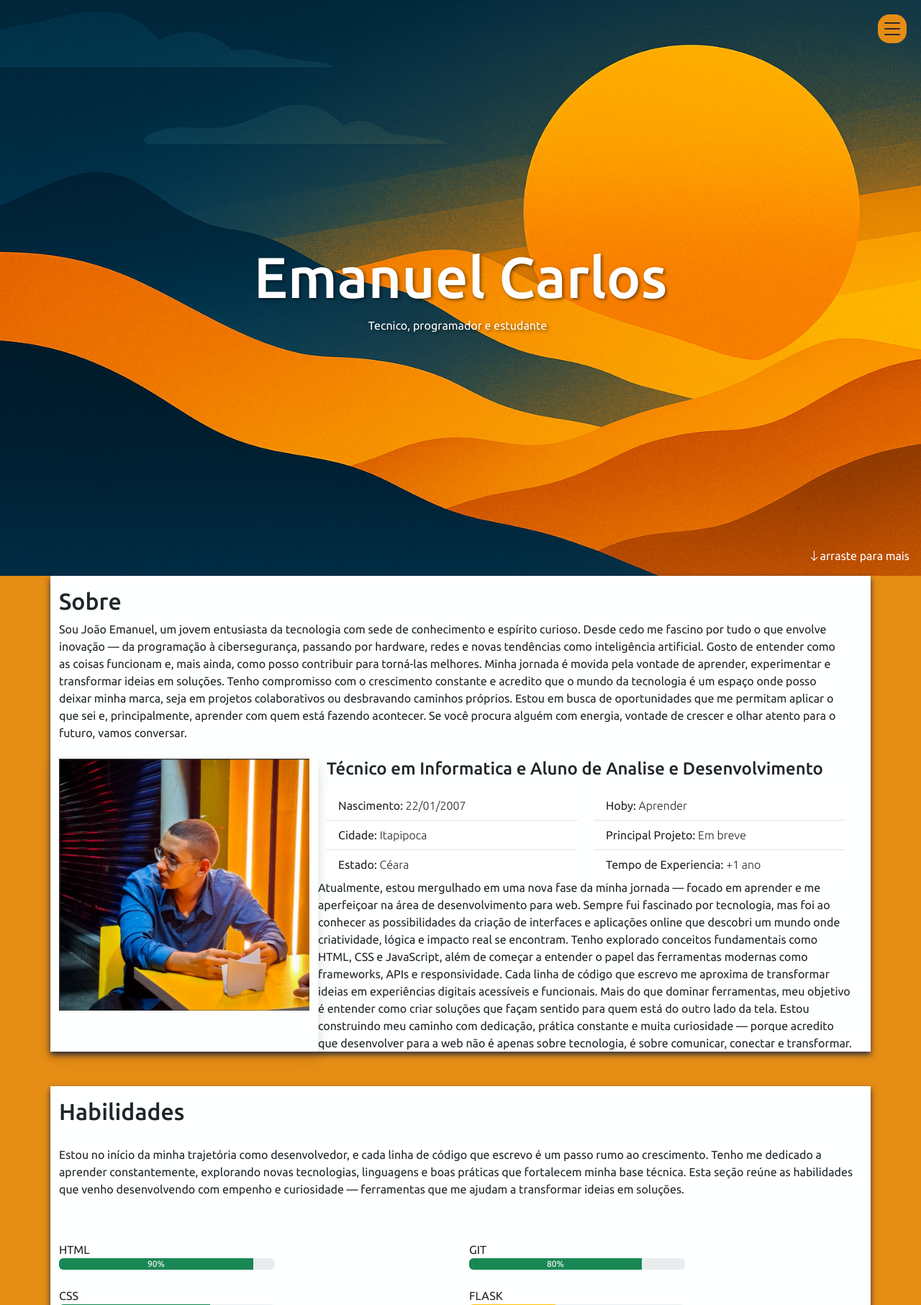
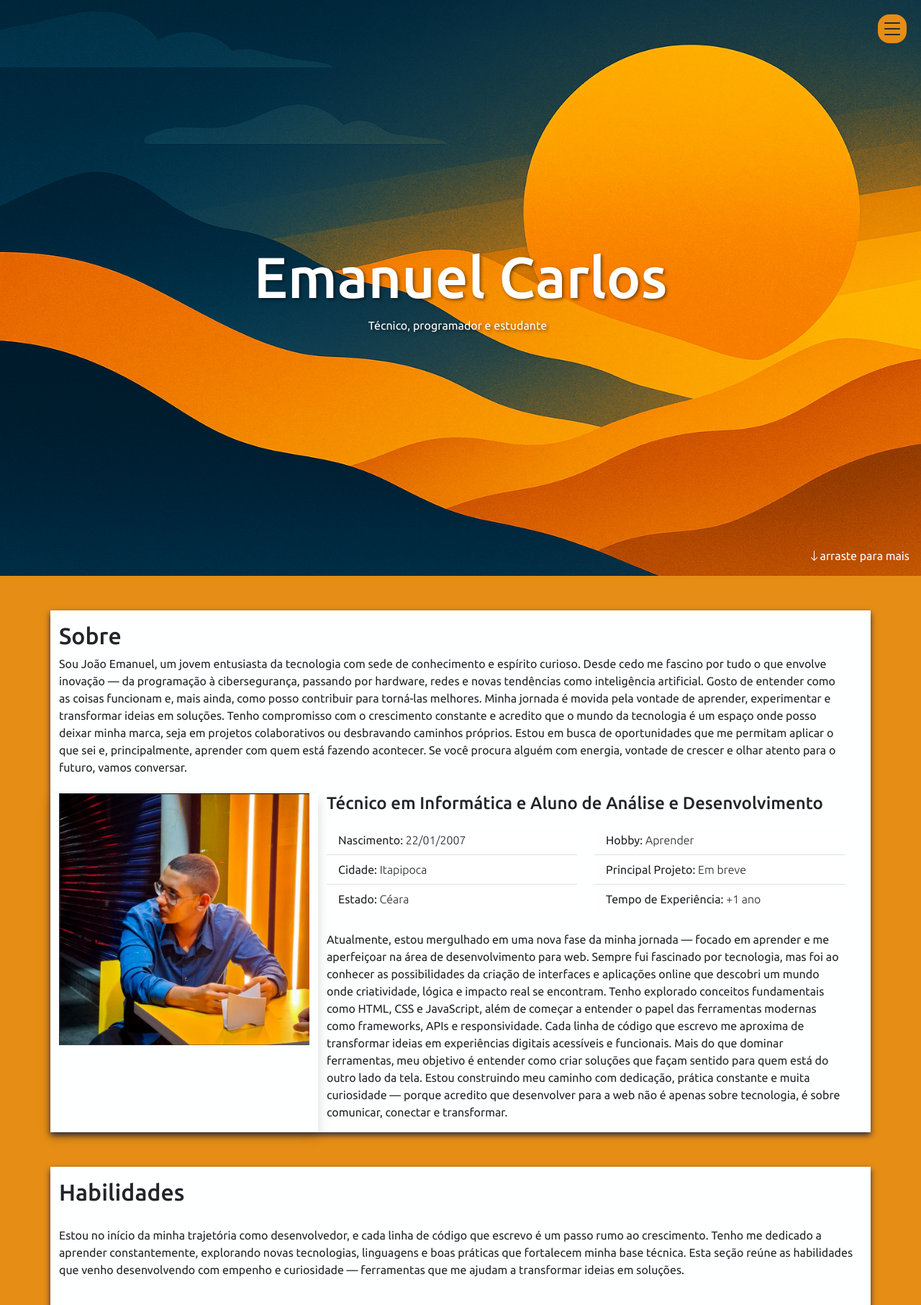
Before and after one commit to joao-tec-info/portifolio, a Flask app: page / in a window 1280 px wide. Shown: the top 1813 px of the page at 72% size. Run offline with Flask 3, Linux system fonts and the light colour scheme; some libraries are stand-ins or nearby versions.

Commit message:
formataçao de texto do site

```diff
--- a/curiculo/templates/index.html
+++ b/curiculo/templates/index.html
@@ -15,7 +15,7 @@
     <link rel="icon" type="image/png" href="/static/img/icone01.png">
     <meta name="viewport" content="width=device-width, initial-scale=1.0, maximum-scale=1.0, user-scalable=no">
 
-    <title>pagina</title>
+    <title>Página</title>
 </head>
 
 <body id="body">
@@ -24,7 +24,7 @@
     <aside id="header">
         <section id="profile">
             <img src="/static/img/FotoDePerfil.png" alt="FotoDePerfil">
-            <h1>Emanuel carlos</h1>
+            <h1>Emanuel Carlos</h1>
             <ul class="social">
                 <li>
                     <a href="#" target="_blank"><i class="bi bi-github"></i></a>
@@ -45,7 +45,7 @@
                 <ul class="nav flex-column">
                     <li class="nav-item">
                         <a class="nav-link active" aria-current="page" href="#"><i class="bi bi-house-door-fill"></i>
-                            Inicio</a>
+                            Início</a>
                     </li>
                     <li class="nav-item">
                         <a class="nav-link" href="#sobre"><i class="bi bi-person-fill"></i> Sobre</a>
@@ -55,7 +55,7 @@
                     </li>
                     <li class="nav-item">
                         <a class="nav-link" href="#curriculo"><i class="bi bi-file-earmark-check-fill"></i>
-                            Curriculo</a>
+                            Currículo</a>
                     </li>
                     <li class="nav-item">
                         <a class="nav-link" href="#portifolio"><i class="bi bi-collection-fill"></i> Portifolio</a>
@@ -77,7 +77,7 @@
                     Emanuel Carlos
 
                 </h2>
-                <span id="subtitle" class="text-white text-shadow">Tecnico, programador e estudante</span>
+                <span id="subtitle" class="text-white text-shadow">Técnico, programador e estudante</span>
             </div>
             <div id="arraste" class="col-md-7 d-flex justify-content-end align-items-end position-relative">
                 <a href="#sobre" class="position-absolute bottom-0 end-0 mb-3 me-3 text-white"><i
@@ -85,11 +85,11 @@
             </div>
         </section>
 
-        <section class="container" id="sobre" mt-5>
+        <section class="container  mt-5  " id="sobre">
             <div class="row w-100">
                 <div class="col-md-12">
 
-                    <h2 class="pt-3">Sobre</h2>
+                    <h2 class="pt-3 ">Sobre</h2>
 
                     <p>Sou João Emanuel, um jovem entusiasta da tecnologia com sede de conhecimento e espírito curioso.
                         Desde cedo me fascino por tudo o que envolve inovação — da programação à cibersegurança,
@@ -109,7 +109,7 @@
                         </div>
 
                         <div class="col-md-8">
-                            <h4 class="mb-3">Técnico em Informatica e Aluno de Analise e Desenvolvimento </h4>
+                            <h4 class="mb-3">Técnico em Informática e Aluno de Análise e Desenvolvimento </h4>
 
                             <div class="row" id="lista-sobre-informacoes">
                                 <div class="col-md-6">
@@ -125,16 +125,17 @@
                                 </div>
                                 <div class="col-md-6">
                                     <ul class="list-group list-group-flush">
-                                        <li class="list-group-item">Hoby: <span class="fw-lighter">Aprender</span></li>
+                                        <li class="list-group-item">Hobby: <span class="fw-lighter">Aprender</span></li>
                                         <li class="list-group-item">Principal Projeto: <span class="fw-lighter">Em
                                                 breve</span></li>
-                                        <li class="list-group-item">Tempo de Experiencia: <span class="fw-lighter">+1
+                                        <li class="list-group-item">Tempo de Experiência: <span class="fw-lighter">+1
                                                 ano</span></li>
 
 
                                     </ul>
                                 </div>
-                                Atualmente, estou mergulhado em uma nova fase da minha jornada — focado em aprender e me
+                                <div class="mt-4 mr-3 pb-3" >
+                                    Atualmente, estou mergulhado em uma nova fase da minha jornada — focado em aprender e me
                                 aperfeiçoar na área de desenvolvimento para web. Sempre fui fascinado por tecnologia,
                                 mas foi ao conhecer as possibilidades da criação de interfaces e aplicações online que
                                 descobri um mundo onde criatividade, lógica e impacto real se encontram.
@@ -146,6 +147,7 @@
                                 sentido para quem está do outro lado da tela. Estou construindo meu caminho com
                                 dedicação, prática constante e muita curiosidade — porque acredito que desenvolver para
                                 a web não é apenas sobre tecnologia, é sobre comunicar, conectar e transformar.
+                                </div>
 
                             </div>
                         </div>
@@ -269,7 +271,7 @@
                     <div class="col-md-6">
                         <h3 class="cr-title">Educação</h3>
                         <div class="cr-item">
-                            <h4>Tecnico em Informatica</h4>
+                            <h4>Técnico em Informática</h4>
                             <h5>2022-2024</h5>
                             <p><em>Instituto Federal do Ceará campus Itapipoca </em></p>
                             <p>O Curso Técnico em Informática oferece uma formação abrangente, preparando o estudante
@@ -279,7 +281,7 @@
                                 técnico.</p>
                         </div>
                         <div class="cr-item">
-                            <h4>Analise e Desenvolvimento de Sistemas</h4>
+                            <h4>Análise e Desenvolvimento de Sistemas</h4>
                             <h5>2025...</h5>
                             <p><em>Instituto Federal do Ceará campus Umirim </em></p>
                             <p>O Curso de Análise e Desenvolvimento de Sistemas é voltado para a formação de
@@ -292,7 +294,7 @@
                         <div class="cr-item">
                             <h4>No futuro</h4>
                             <h5>2025</h5>
-                            <p><em>Buscando a Primeira Experiencia em desenvolvimento para terceiros </em></p>
+                            <p><em>Buscando a Primeira Experiência em desenvolvimento para terceiros </em></p>
                         </div>
                     </div>
                 </div>
```
